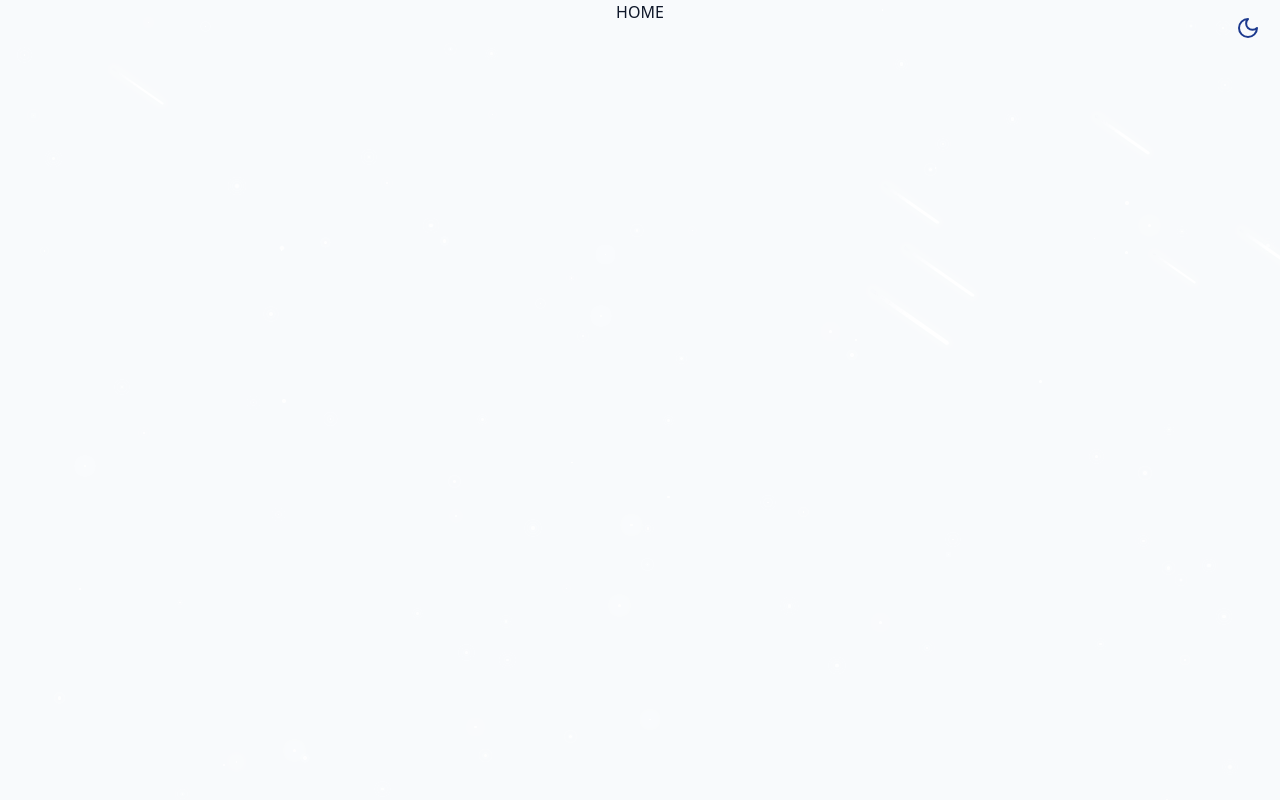
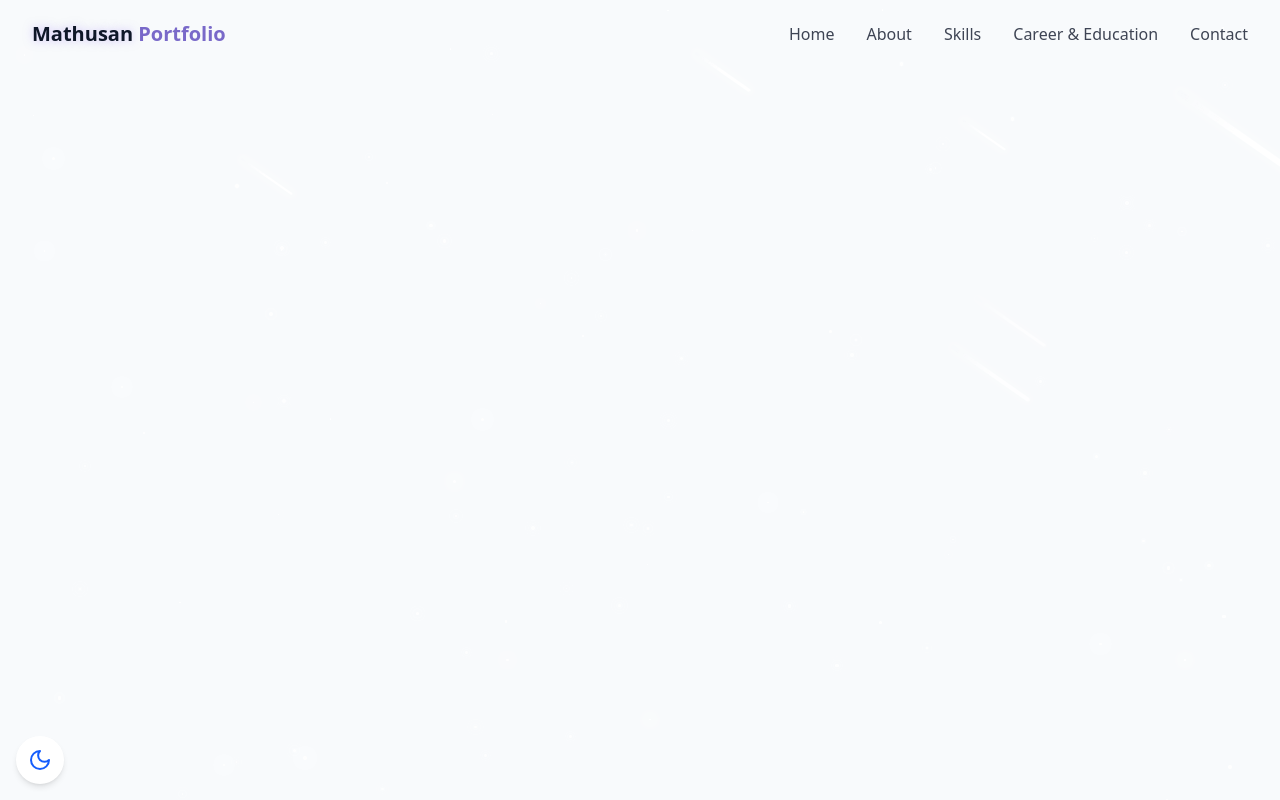
Before and after one commit to holdan-8/a.mathusan-portfolio, a React (Vite) app: page /a.mathusan-portfolio/home in a window 1280 px wide. Built offline with nearby package versions, Linux system fonts and the light colour scheme.

Commit message:
add navbar and chage some theme toggle

```diff
--- /dev/null
+++ b/src/components/Navbar.jsx
@@ -0,0 +1,73 @@
+import { cn } from "@/lib/utils";
+import { X } from "lucide-react";
+import { Menu } from "lucide-react";
+import { useState } from "react";
+import { useEffect } from "react";
+
+const navItems = [
+    {name: "Home", href: "#hero"},
+    {name: "About", href: "#about"},
+    {name: "Skills", href: "#skills"},
+    {name: "Career & Education", href: "#careereducation"},
+    {name: "Contact", href: "#contact"},
+];
+
+export const Navbar = () => {
+    const [isScrolled, setIsScrolled] = useState(false);
+    const [isMenuOpen, setIsMenuOpen] = useState(false);
+
+    useEffect(() => {
+        const handleScroll = () => {
+            setIsScrolled(window.screenY > 10)
+        }
+
+        window.addEventListener("scroll", handleScroll)
+        return () => window.removeEventListener("scroll", handleScroll)
+    }, [])
+
+    return <nav className={cn(
+        "fixed w-full z-40 transition-all duration-300",
+        isScrolled ? "py-3 bg-background/80 backdrop-blur-md shadow-xs" : "py-5"
+    )} >
+        <div className="container flex items-center justify-between">
+            <a className="text-xl font-bold text-primary flex items-center" href="#hero">
+                <span className="relative z-10">
+                    <span className="text-glow text-foreground"> Mathusan</span> Portfolio
+                </span>
+            </a>
+            {/* desktop nav */}
+            <div className="hidden md:flex space-x-8">
+                {navItems.map((item, key) => (
+                    <a key={key} href={item.href} className="text-foreground/80 hover:text-primary transition-colors duration-300">{item.name}</a>
+                ))}
+            </div>
+
+
+            {/* mobile nav */}
+
+            <button onClick={() => setIsMenuOpen((prev) => !prev)} className="md:hidden p-2 text-foreground z-50" aria-label={isMenuOpen ? "Close Menu" : "Open Menu"}  > {isMenuOpen ? <X size={24} /> : <Menu size={24} />} </button>
+
+            <div className={cn("fixed inset-0 bg-background/95 backdroup-blur-md z-40 flex flex-col items-center justify-center",
+                                "transition-all duration-300 md:hidden",
+                                isMenuOpen
+                                ? "opacity-100 pointer-events-auto"
+                                : "opacity-0 pointer-events-none"
+            )}>
+            <div className="flex flex-col space-y-8 text-xl">
+            {navItems.map((item, key) => (
+              <a
+                key={key}
+                href={item.href}
+                className="text-foreground/80 hover:text-primary transition-colors duration-300"
+                onClick={() => setIsMenuOpen(false)}
+              >
+                {item.name}
+              </a>
+                ))}
+            </div>
+            </div>
+
+
+        </div>
+    </nav>;
+};
--- a/src/components/ThemeToggle.jsx
+++ b/src/components/ThemeToggle.jsx
@@ -1,21 +1,21 @@
-
 import { Moon } from "lucide-react";
 import { Sun } from "lucide-react";
 import { useEffect } from "react";
 import { useState } from "react";
-import { cn } from "../lib/utils";
+import { cn } from "@/lib/utils";
 
 export const ThemeToggle = () => {
   const [isDarkMode, setIsDarkMode] = useState(false);
 
   useEffect(() => {
-        const storedTheme = localStorage.getItem("theme")
+    const storedTheme = localStorage.getItem("theme");
     if (storedTheme === "dark") {
       setIsDarkMode(true);
       document.documentElement.classList.add("dark");
     } else {
+      setIsDarkMode(false);
+      document.documentElement.classList.remove("dark");
       localStorage.setItem("theme", "light");
-            setIsDarkMode(false);
     }
   }, []);
 
@@ -29,17 +29,22 @@
       localStorage.setItem("theme", "dark");
       setIsDarkMode(true);
     }
-    }
+  };
 
   return (
-        <button onClick={toggleTheme} className={cn("fixed max-sn:hidden top-4 right-5 z-50 p2 rounded-full trasition-colors duration-300",
-            "focus:outlin-hidden"
-        )}>
-
+    <button
+      onClick={toggleTheme}
+      className={cn(
+        "fixed bottom-4 left-4 z-50 p-3 rounded-full",
+        "bg-white dark:bg-gray-800 shadow-md hover:scale-105 transition-all",
+        "focus:outline-none"
+      )}
+      aria-label="Toggle dark mode"
+    >
       {isDarkMode ? (
-            <Sun className="h-6 w-6 text-yellow-300"/>
+        <Sun className="h-6 w-6 text-yellow-400" />
       ) : (
-            <Moon className="h-6 w-6 text-blue-900"/>
+        <Moon className="h-6 w-6 text-blue-600" />
       )}
     </button>
   );
--- a/src/pages/Home.jsx
+++ b/src/pages/Home.jsx
@@ -1,5 +1,6 @@
 import { StarBackground } from "@/components/StarBackground";
 import { ThemeToggle } from "@/components/ThemeToggle";
+import { Navbar } from "@/components/Navbar";
 
 export const Home = () => {
     return (
@@ -9,10 +10,10 @@
         {/* Background Effects */}
           <StarBackground />
         {/* Navbar */}
-
+          <Navbar />
         {/* Main Content */}
         <main>
-          <div>HOME</div>
+
         </main>
 
         {/* Footer */}
```
Lines whose indentation alone changed are shown as unchanged.
